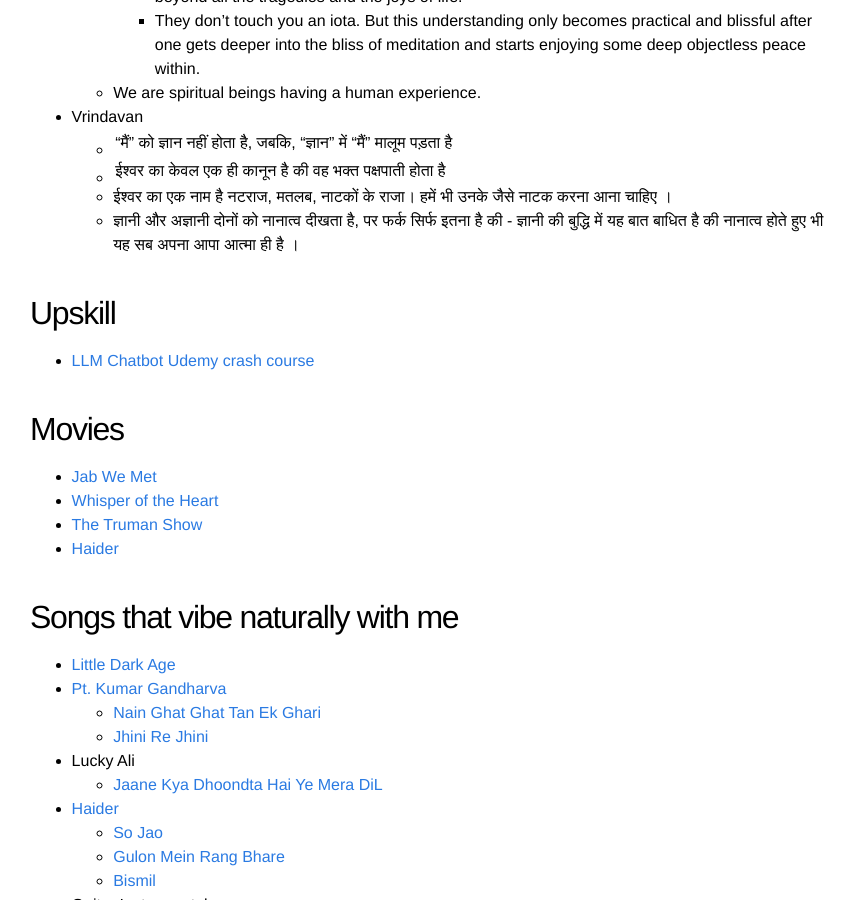
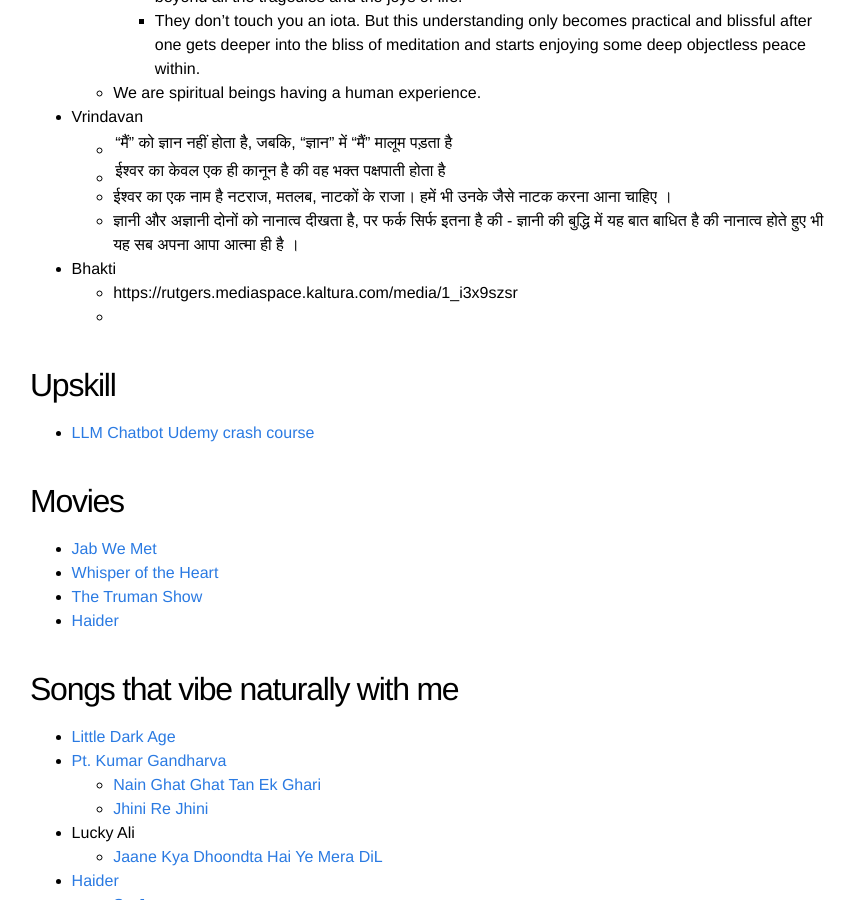
Before and after one commit to kislayabhi/kislayabhi.github.io, a Jekyll site: the page built from _posts/2024-7-23-My-personal-playlist.md, in a window 1280 px wide and 900 px high, scrolled down 808 px. Shown: the whole window, without its empty margins (210-1065 px from the left). Built offline with Jekyll 4.4.1, drawn with Linux system fonts in a browser that asks for light colours; comment, search, counter and statistics services are not loaded.

Commit message:
Update 2024-7-23-My-personal-playlist.md

```diff
--- a/_posts/2024-7-23-My-personal-playlist.md
+++ b/_posts/2024-7-23-My-personal-playlist.md
@@ -34,6 +34,10 @@ I only recently realized that there are certain things in the world that I etern
   - ईश्वर का केवल एक ही कानून है की वह भक्त पक्षपाती होता है |
   - ईश्वर का एक नाम है नटराज, मतलब, नाटकों के राजा।  हमें भी उनके जैसे नाटक करना आना चाहिए ।
   - ज्ञानी और अज्ञानी दोनों को नानात्व दीखता है, पर फर्क सिर्फ इतना है की - ज्ञानी की बुद्धि में यह बात बाधित है की नानात्व होते हुए भी यह सब अपना आपा आत्मा ही है ।
+
+* Bhakti
+  - https://rutgers.mediaspace.kaltura.com/media/1_i3x9szsr
+  -
 
 ## Upskill
 * [LLM Chatbot Udemy crash course](https://www.udemy.com/course/the-local-llm-crash-course-build-a-hugging-face-ai-chatbot/?couponCode=ST11MT91624A)
```
